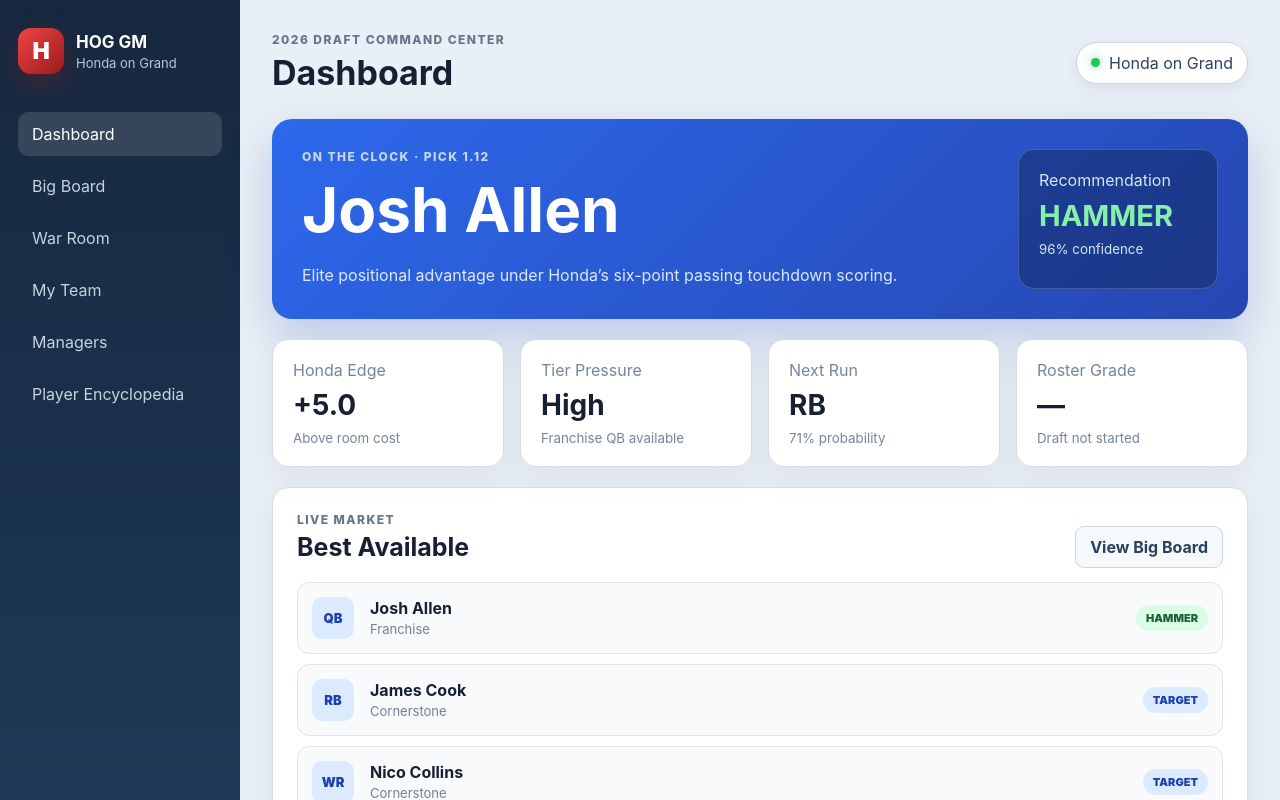
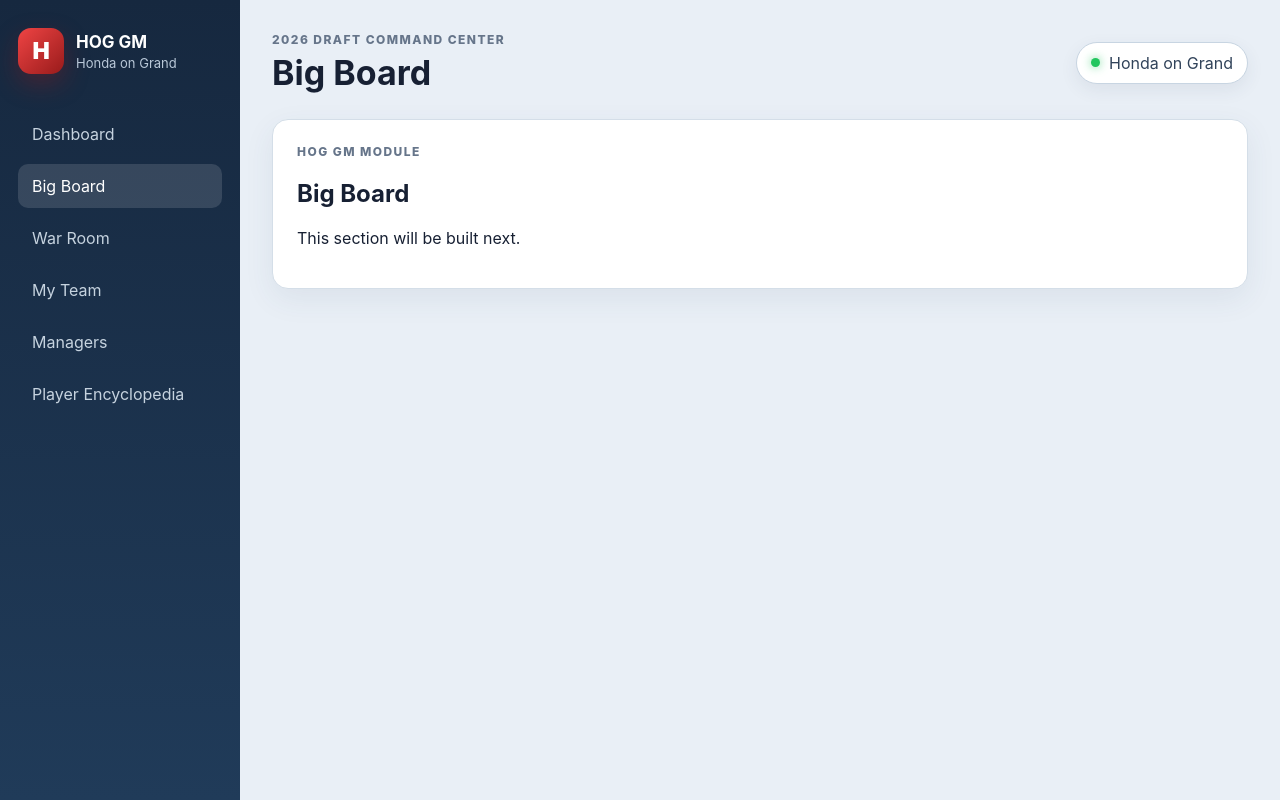
Before and after one commit to glassdion-apps/hog-gm, a React (Vite) app: page / in a window 1280 px wide. Both pictures are taken after a click on the button "Big Board". Shown: the top 800 px of the page. Built offline with nearby package versions, Linux system fonts and the light colour scheme.

Commit message:
Add working sidebar navigation

```diff
--- a/src/App.tsx
+++ b/src/App.tsx
@@ -1,4 +1,13 @@
+import { useState } from 'react'
 import './App.css'
+
+type Page =
+  | 'dashboard'
+  | 'board'
+  | 'warroom'
+  | 'team'
+  | 'managers'
+  | 'encyclopedia'
 
 const players = [
   { name: 'Josh Allen', position: 'QB', tier: 'Franchise', action: 'HAMMER' },
@@ -8,11 +17,23 @@ const players = [
 ]
 
 function App() {
+  const [page, setPage] = useState<Page>('dashboard')
+
+  const pageTitles: Record<Page, string> = {
+    dashboard: 'Dashboard',
+    board: 'Big Board',
+    warroom: 'War Room',
+    team: 'My Team',
+    managers: 'Managers',
+    encyclopedia: 'Player Encyclopedia',
+  }
+
   return (
     <div className="app">
       <aside className="sidebar">
         <div className="brand">
           <div className="brand-logo">H</div>
+
           <div>
             <strong>HOG GM</strong>
             <span>Honda on Grand</span>
@@ -20,12 +41,41 @@ function App() {
         </div>
 
         <nav>
-          <button className="active">Dashboard</button>
-          <button>Big Board</button>
-          <button>War Room</button>
-          <button>My Team</button>
-          <button>Managers</button>
-          <button>Player Encyclopedia</button>
+          <NavButton
+            label="Dashboard"
+            active={page === 'dashboard'}
+            onClick={() => setPage('dashboard')}
+          />
+
+          <NavButton
+            label="Big Board"
+            active={page === 'board'}
+            onClick={() => setPage('board')}
+          />
+
+          <NavButton
+            label="War Room"
+            active={page === 'warroom'}
+            onClick={() => setPage('warroom')}
+          />
+
+          <NavButton
+            label="My Team"
+            active={page === 'team'}
+            onClick={() => setPage('team')}
+          />
+
+          <NavButton
+            label="Managers"
+            active={page === 'managers'}
+            onClick={() => setPage('managers')}
+          />
+
+          <NavButton
+            label="Player Encyclopedia"
+            active={page === 'encyclopedia'}
+            onClick={() => setPage('encyclopedia')}
+          />
         </nav>
       </aside>
 
@@ -33,7 +83,7 @@ function App() {
         <header className="topbar">
           <div>
             <p className="eyebrow">2026 Draft Command Center</p>
-            <h1>Dashboard</h1>
+            <h1>{pageTitles[page]}</h1>
           </div>
 
           <div className="league-badge">
@@ -42,12 +92,47 @@ function App() {
           </div>
         </header>
 
+        {page === 'dashboard' && <Dashboard />}
+        {page === 'board' && <Placeholder title="Big Board" />}
+        {page === 'warroom' && <Placeholder title="War Room" />}
+        {page === 'team' && <Placeholder title="My Team" />}
+        {page === 'managers' && <Placeholder title="Manager Tracker" />}
+        {page === 'encyclopedia' && (
+          <Placeholder title="Player Encyclopedia" />
+        )}
+      </main>
+    </div>
+  )
+}
+
+function NavButton({
+  label,
+  active,
+  onClick,
+}: {
+  label: string
+  active: boolean
+  onClick: () => void
+}) {
+  return (
+    <button className={active ? 'active' : ''} onClick={onClick}>
+      {label}
+    </button>
+  )
+}
+
+function Dashboard() {
+  return (
+    <>
       <section className="hero">
         <div>
           <p className="eyebrow light">On the clock · Pick 1.12</p>
+
           <h2>Josh Allen</h2>
+
           <p className="hero-text">
-              Elite positional advantage under Honda’s six-point passing touchdown scoring.
+            Elite positional advantage under Honda’s six-point passing
+            touchdown scoring.
           </p>
         </div>
 
@@ -60,7 +145,11 @@ function App() {
 
       <section className="metrics">
         <Metric label="Honda Edge" value="+5.0" detail="Above room cost" />
-          <Metric label="Tier Pressure" value="High" detail="Franchise QB available" />
+        <Metric
+          label="Tier Pressure"
+          value="High"
+          detail="Franchise QB available"
+        />
         <Metric label="Next Run" value="RB" detail="71% probability" />
         <Metric label="Roster Grade" value="—" detail="Draft not started" />
       </section>
@@ -71,8 +160,6 @@ function App() {
             <p className="eyebrow">Live market</p>
             <h3>Best Available</h3>
           </div>
-
-            <button className="view-button">View Big Board</button>
         </div>
 
         <div className="player-list">
@@ -92,8 +179,7 @@ function App() {
           ))}
         </div>
       </section>
-      </main>
-    </div>
+    </>
   )
 }
 
@@ -115,4 +201,14 @@ function Metric({
   )
 }
 
+function Placeholder({ title }: { title: string }) {
+  return (
+    <section className="panel">
+      <p className="eyebrow">HOG GM module</p>
+      <h2>{title}</h2>
+      <p>This section will be built next.</p>
+    </section>
+  )
+}
+
 export default App
```
Lines whose indentation alone changed are shown as unchanged.
